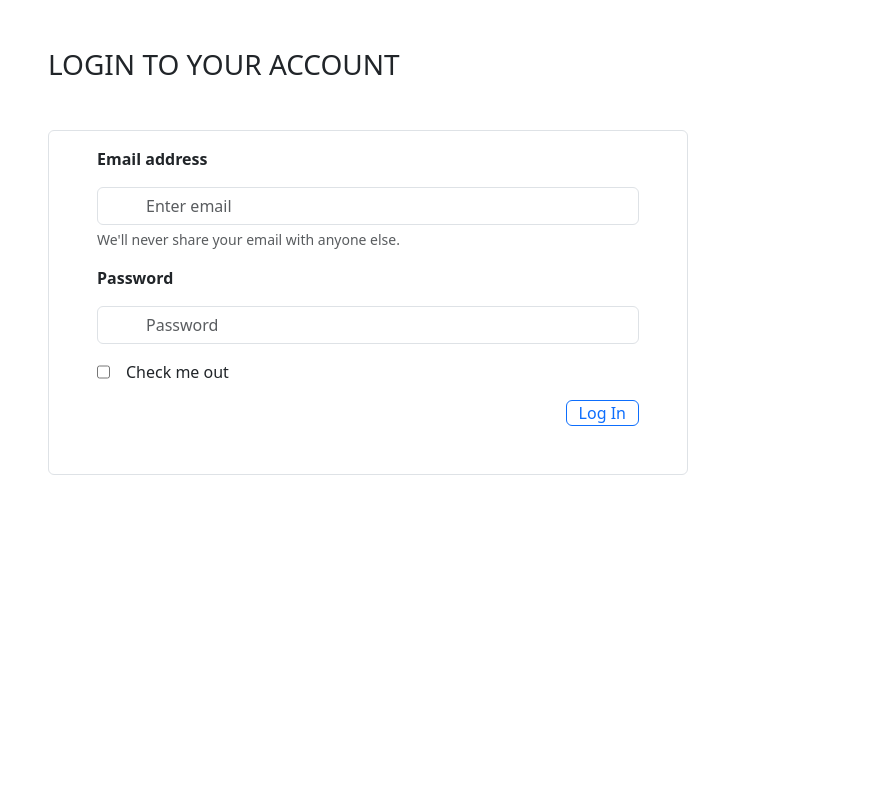
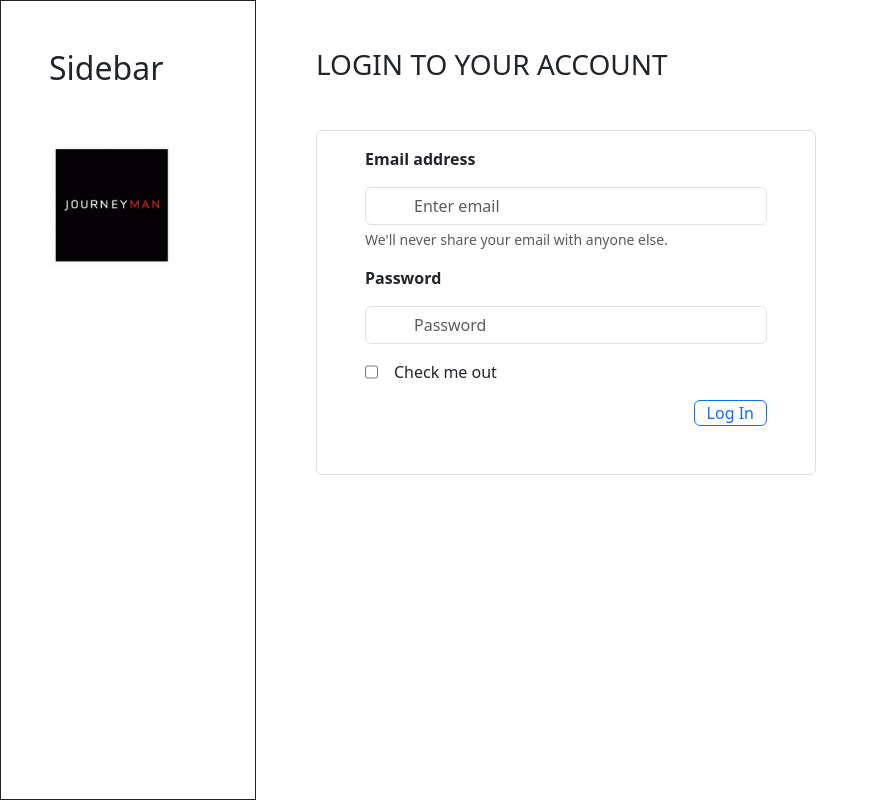
Before and after one commit to German-Cobian/SPG-Front-End, a React (Create React App) app: page / in a window 1280 px wide. Shown: the whole page, without its empty margins (0-878 px from the left). Built offline with nearby package versions, Linux system fonts and the light colour scheme.

Commit message:
Add logo to Sidebar

```diff
--- a/src/App.js
+++ b/src/App.js
@@ -1,11 +1,17 @@
+import { BrowserRouter as Router, Routes, Route } from 'react-router-dom';
+import WithSidebar from './components/WithSidebar';
 import Login from './components/Login';
 import './App.css';
 
 function App() {
   return (
-    <div className="App">
-      <Login />
-    </div>
+    <Router>
+      <Routes>
+        <Route element={<WithSidebar />}>
+          <Route path="/" element={<Login />} />
+        </Route>
+      </Routes>
+    </Router>
   );
 }
 
--- a/src/components/Login.js
+++ b/src/components/Login.js
@@ -1,9 +1,10 @@
 import { React } from 'react';
+import '../style/outlet.css';
 
 const Login = () => {
 
   return (
-    <main className="background d-flex flex-column">
+    <main className="container background d-flex flex-column">
         <div className="d-flex flex-row mx-5">
           <h3 className="my-5">LOGIN TO YOUR ACCOUNT</h3>
         </div>
--- /dev/null
+++ b/src/components/Sidebar.js
@@ -0,0 +1,16 @@
+import React from 'react'
+import '../style/sidebar.css'
+import Logo from '../assets/Logo.gif';
+
+const Sidebar = () => {
+  return (
+    <aside className="sidebar border border-dark">
+      <nav className="nav d-flex flex-column mt-5 ms-5">
+        <h2>Sidebar</h2>
+        <img className="logo mt-5" src={Logo} alt="Journeyman logo"  />
+      </nav>
+    </aside>
+  )
+}
+
+export default Sidebar;
--- /dev/null
+++ b/src/components/WithSidebar.js
@@ -0,0 +1,15 @@
+import React from 'react';
+import { Outlet } from 'react-router-dom';
+import Sidebar from './Sidebar';
+import '../style/sidebar.css'
+
+function WithSidebar() {
+  return (
+    <>
+      <Sidebar />
+      <Outlet />
+    </>
+  );
+}
+
+export default WithSidebar;
--- /dev/null
+++ b/src/style/outlet.css
@@ -0,0 +1,5 @@
+.container {
+  height: 100%;
+  width: 80%;
+  margin-left: 20%;
+}
--- /dev/null
+++ b/src/style/sidebar.css
@@ -0,0 +1,11 @@
+.sidebar {
+  top: 0;
+  position: fixed;
+  width: 20%;
+  height: 100%;
+  z-index: 10000;
+}
+
+.logo {
+  width: 60%;
+}
```
Also changed, not shown: src/assets/Logo.gif (added).
